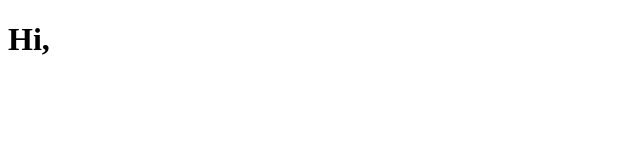
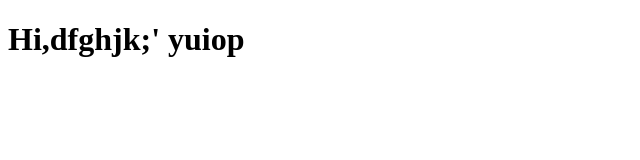
Before and after one commit to Mokshedur/Module-44, a plain HTML site: page index.html in a window 1280 px wide. Shown: the whole page, without its empty margins (0-640 px from the left). Drawn offline with Linux system fonts and the light colour scheme.

Commit message:
new Commite

```diff
--- a/index.html
+++ b/index.html
@@ -9,7 +9,8 @@
 </head>
 
 <body>
-    <h1>Hi,</h1>
+    <h1>Hi,dfghjk;' yuiop
+    </h1>
 </body>
 
 </html>
```
